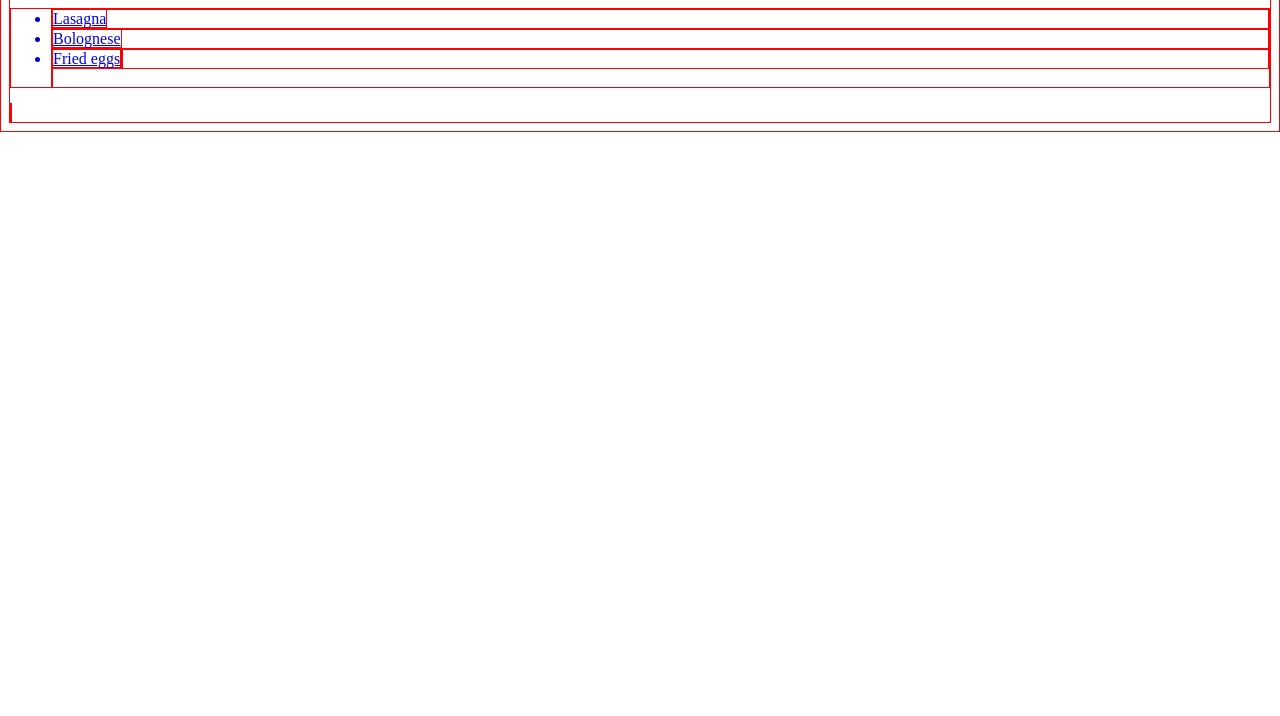
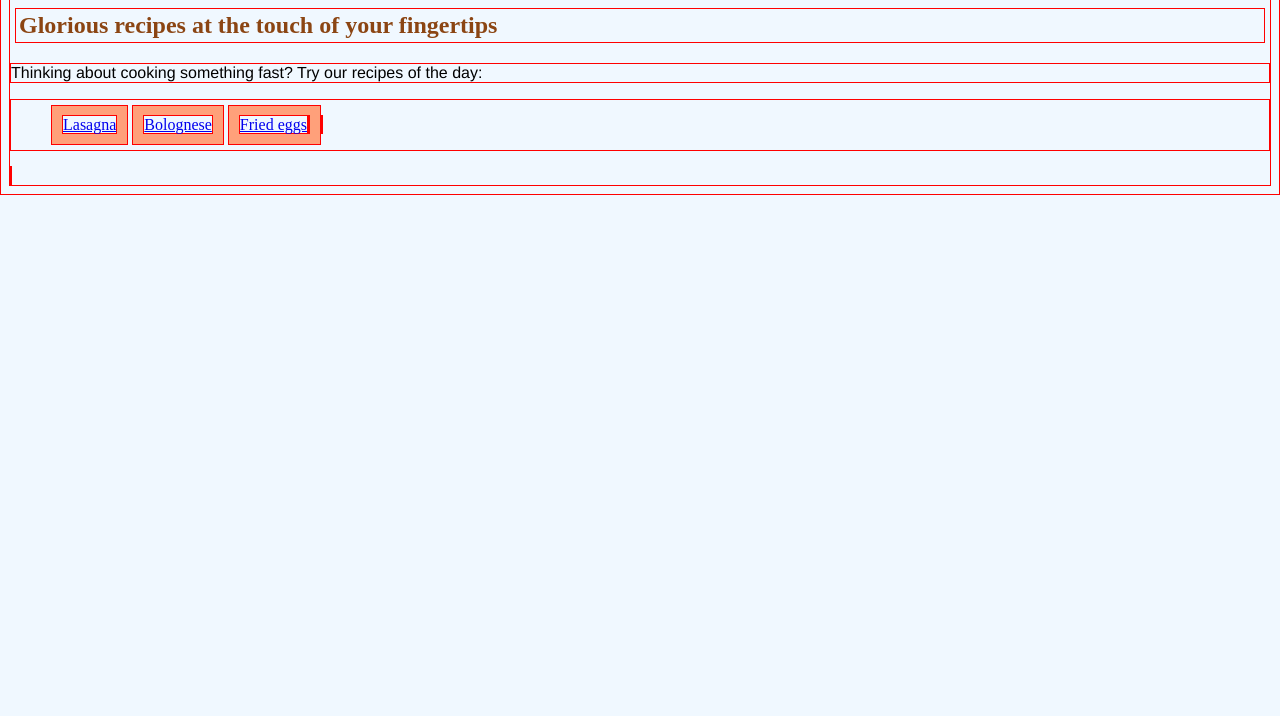
Before and after one commit to magic-doggo/odin-recipes, a plain HTML site: page index.html in a window 1280 px wide. Shown: the part 84-800 px from the top of the page. Drawn offline with Linux system fonts and the light colour scheme.

Commit message:
style lists and intro on pain page

```diff
--- a/index.html
+++ b/index.html
@@ -7,7 +7,9 @@
 </head>
 <body>
   <h1>Odin Recipes</h1>
-  <ul>
+  <h2>Glorious recipes at the touch of your fingertips</h2>
+  <p class="intro">Thinking about cooking something fast? Try our recipes of the day:</p>
+  <ul class="recipes">
     <li><a href="recipes/lasagna.html">Lasagna</a></li>
     <li><a href="recipes/bolognese.html">Bolognese</a></li>
     <li><a href="recipes/fried-eggs.html">Fried eggs<a></li>
--- a/style.css
+++ b/style.css
@@ -1,5 +1,6 @@
 * {
   border: 1px solid red;
+  background-color: aliceblue;
 }
 
 h1 {
@@ -19,6 +20,14 @@ h2 {
   margin: 20px 5px;
 }
 
-ul li {
+.recipes li {
   color: mediumblue;
+  display: inline-block;
+  margin: 5px auto;
+  padding: 10px;
+  background-color: lightsalmon;
 }
+
+.intro {
+  font-family: 'Franklin Gothic Medium', 'Arial Narrow', Arial, sans-serif;
+}
```
